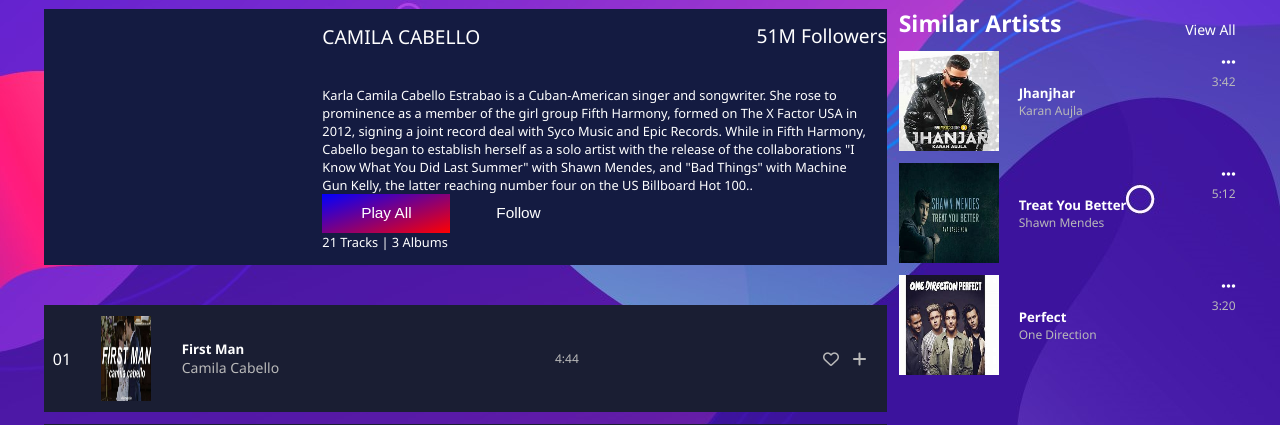
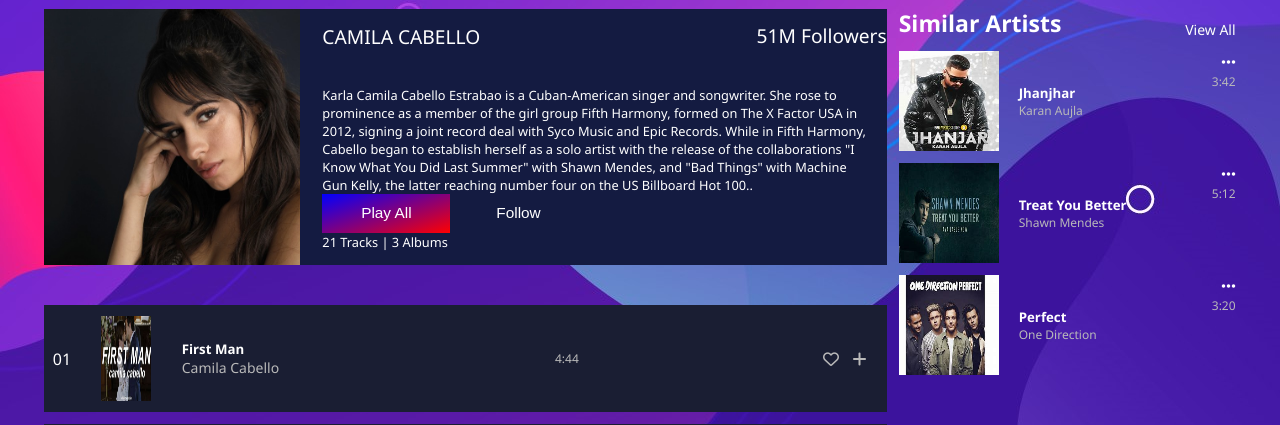
Before and after one commit to Anshluthra1/music-player-by-ansh, a PHP site: the page made by Single Playlist Screen.html in a window 1280 px wide. Shown: the part 58-483 px from the top of the page. Run offline with PHP 8.4, Linux system fonts and the light colour scheme; some libraries are stand-ins or nearby versions.

Commit message:
Update Single Playlist Screen Styles.css

```diff
--- a/Single Playlist Screen Styles.css
+++ b/Single Playlist Screen Styles.css
@@ -226,12 +226,7 @@
 .jumbotron-image {
 	height: 20vw;
 	width: 20vw;
-	background-image: linear-gradient(
-			to bottom,
-			transparent,
-			rgba(20, 27, 65, 1)
-		);
-		url("cc.jpg");
+	background-image:url("cc.jpg");
 
 	background-size: cover;
 }
```
